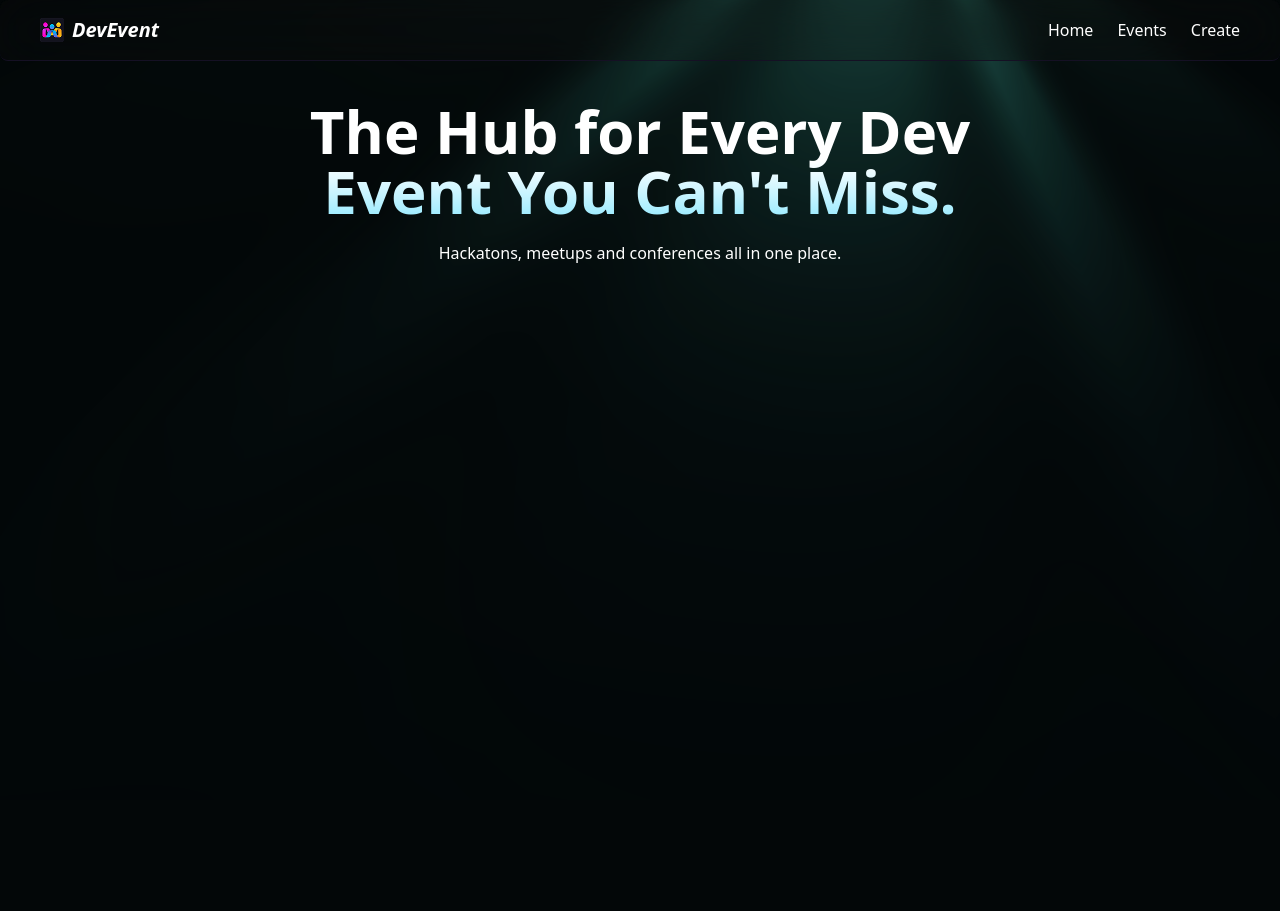
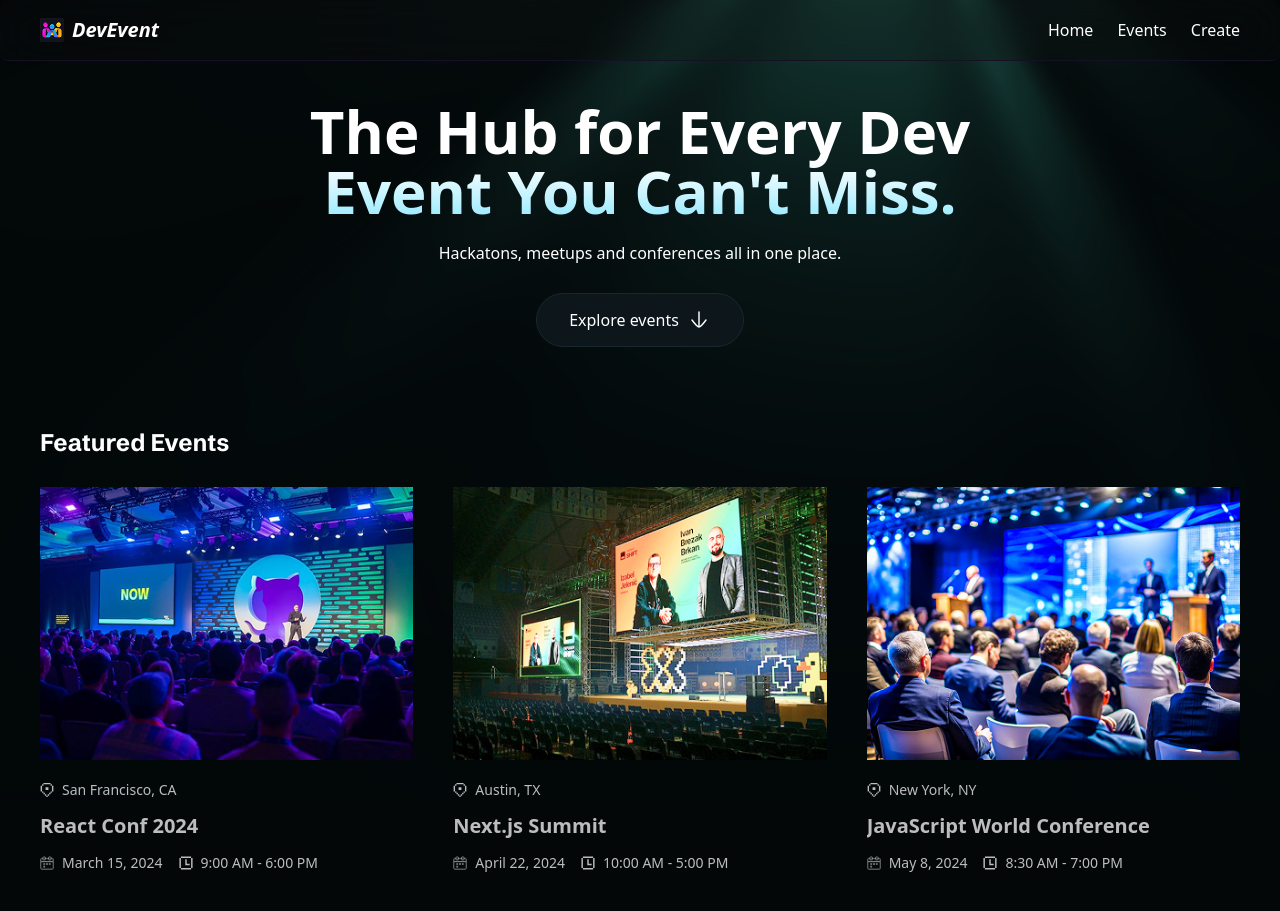
Before and after one commit to rdafaarmanto/event-management-app, a Next.js app: page / in a window 1280 px wide. Shown: the top 911 px of the page. Before the commit the page ends 800 px from the top, so only its background shows below. Built offline with nearby package versions, Linux system fonts and the light colour scheme; a web font is replaced by a local one.

Commit message:
feat(homepage): add hero text, CTA button and event card to homepage

```diff
--- a/app/page.tsx
+++ b/app/page.tsx
@@ -1,3 +1,7 @@
+import EventCard from "@/components/EventCard";
+import ExploreButton from "@/components/ExploreButton";
+import { events } from "@/lib/constants";
+
 const Page = () => {
   return (
     <section>
@@ -7,6 +11,17 @@
       <p className="text-center mt-5">
         Hackatons, meetups and conferences all in one place.
       </p>
+      <ExploreButton />
+      <div className="mt-20 space-y-7">
+        <h3>Featured Events</h3>
+        <ul className="events">
+          {events.map((event) => (
+            <li key={event.title}>
+              <EventCard {...event} />
+            </li>
+          ))}
+        </ul>
+      </div>
     </section>
   );
 };
--- /dev/null
+++ b/components/EventCard.tsx
@@ -0,0 +1,40 @@
+import { EventCardProps } from "@/lib/types";
+import Image from "next/image";
+import Link from "next/link";
+
+const EventCard = ({
+  title,
+  image,
+  slug,
+  location,
+  date,
+  time,
+}: EventCardProps) => {
+  return (
+    <Link href={`/events/${slug}`} id="event-card">
+      <Image
+        src={image}
+        alt={title}
+        width={410}
+        height={410}
+        className="mb-2"
+      />
+      <div className="flex flex-row gap-2">
+        <Image src="/icons/pin.svg" alt="pin" width={14} height={14} />
+        <p>{location}</p>
+      </div>
+      <p className="title">{title}</p>
+      <div className="datetime">
+        <div>
+          <Image src="/icons/calendar.svg" alt="date" width={14} height={14} />
+          <p>{date}</p>
+        </div>
+        <div>
+          <Image src="/icons/clock.svg" alt="time" width={14} height={14} />
+          <p>{time}</p>
+        </div>
+      </div>
+    </Link>
+  );
+};
+export default EventCard;
--- /dev/null
+++ b/components/ExploreButton.tsx
@@ -0,0 +1,25 @@
+"use client";
+
+import Image from "next/image";
+
+const ExploreButton = () => {
+  return (
+    <button
+      type="button"
+      id="explore-btn"
+      className="mt-7 mx-auto"
+      onClick={() => console.log("Clicked")}
+    >
+      <a href="#events">
+        Explore events
+        <Image
+          src="/icons/arrow-down.svg"
+          alt="arrow-down"
+          width={24}
+          height={24}
+        />
+      </a>
+    </button>
+  );
+};
+export default ExploreButton;
```
